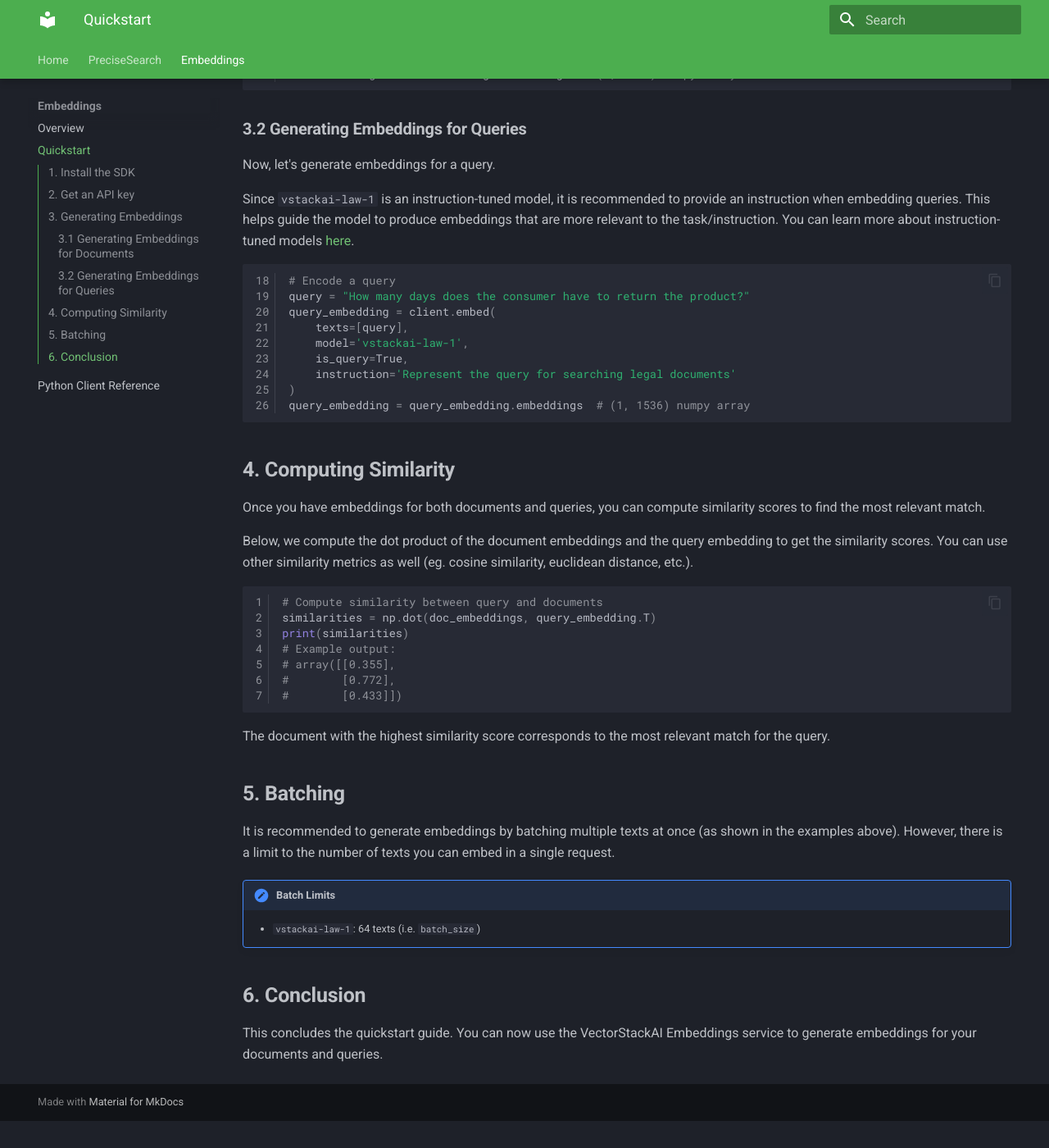
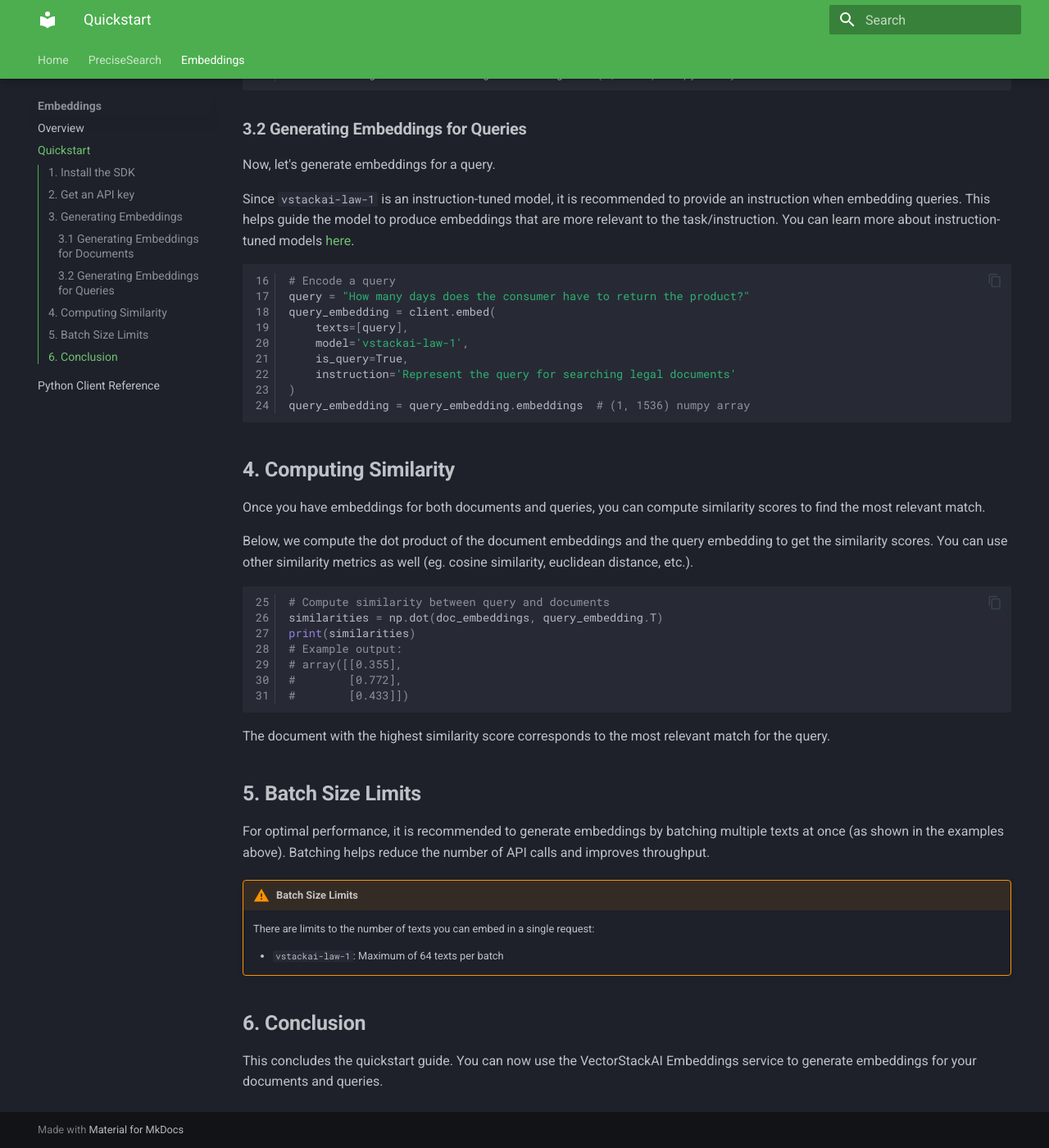
Before and after one commit to vectorstack-ai/vectorstackai-python, an MkDocs documentation site: the page built from docs/embeddings/quickstart.md, in a window 1280 px wide and 1400 px high, scrolled down 1610 px. Shown: the whole window at 82% size. Built offline with MkDocs 1.6.1 and Material for MkDocs 9.7.7, drawn with Linux system fonts in a browser that asks for light colours; plug-ins that fetch from the network failed and are left out; before the commit the page ends 2977 px from its top, so only the background shows below that; some of the changed text lies outside the part shown.

Commit message:
minor changes to documentation of embedding quickstart

````diff
--- a/docs/embeddings/quickstart.md
+++ b/docs/embeddings/quickstart.md
@@ -57,7 +57,7 @@
 
 For more details on the `embed` method, checkout the API reference [here](reference.md).
 
-```python linenums="1"
+```python linenums="6"
 # Documents related to law domain (e.g., court cases, consumer contracts, etc.)
 documents = [
     "The defendant was charged with violation of contract terms in the lease agreement signed on January 1, 2022.",
@@ -77,7 +77,7 @@
 Since `vstackai-law-1` is an instruction-tuned model, it is recommended to provide an instruction when embedding queries. This helps guide the model to produce embeddings that are more relevant to the task/instruction.
 You can learn more about instruction-tuned models [here](https://instructor-embedding.github.io).
 
-```python linenums="18"
+```python linenums="16"
 # Encode a query
 query = "How many days does the consumer have to return the product?"
 query_embedding = client.embed(
@@ -94,7 +94,7 @@
 
 Below, we compute the dot product of the document embeddings and the query embedding to get the similarity scores. You can use other similarity metrics as well (eg. cosine similarity, euclidean distance, etc.).
 
-```python linenums="1"
+```python linenums="25"
 # Compute similarity between query and documents
 similarities = np.dot(doc_embeddings, query_embedding.T)
 print(similarities)
@@ -106,12 +106,14 @@
 
 The document with the highest similarity score corresponds to the most relevant match for the query.
 
-## **5. Batching**
-It is recommended to generate embeddings by batching multiple texts at once (as shown in the examples above).
-However, there is a limit to the number of texts you can embed in a single request.
+## **5. Batch Size Limits**
+For optimal performance, it is recommended to generate embeddings by batching multiple texts at once (as shown in the examples above).
+Batching helps reduce the number of API calls and improves throughput.
 
-!!! Note "Batch Limits"
-    - `vstackai-law-1`: 64 texts (i.e. `batch_size`)
+!!! Warning "Batch Size Limits"
+    There are limits to the number of texts you can embed in a single request:
+
+    - `vstackai-law-1`: Maximum of 64 texts per batch
 
 ## **6. Conclusion**
 This concludes the quickstart guide. You can now use the VectorStackAI Embeddings service to generate embeddings for your documents and queries.
````
Also changed, not shown: other parts of docs/embeddings/quickstart.md (+1 -1 lines).
